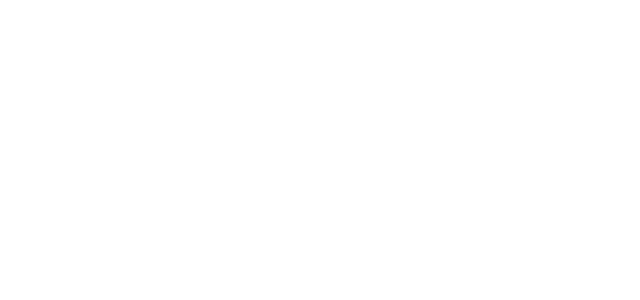
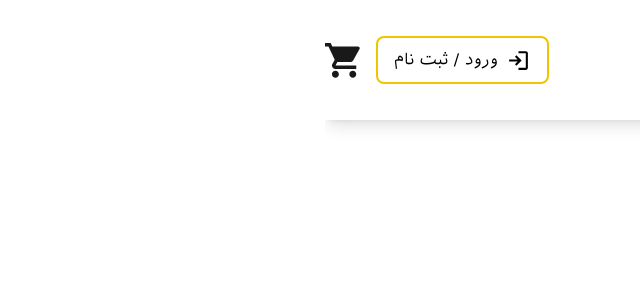
Before and after one commit to Mariasamiee/Shopping-Project, a Next.js app: page / in a window 1280 px wide. Shown: the top 300 px of the page, without its empty margins (640-1280 px from the left). Built offline with nearby package versions, Linux system fonts and the light colour scheme.

Commit message:
add Header

```diff
--- a/pages/components/ui/atoms/Badge/index.tsx
+++ b/pages/components/ui/atoms/Badge/index.tsx
@@ -3,27 +3,29 @@ import { cn } from "@/pages/core/lib/cn";
 
 export type BadgeVariant = "solid";
 export type BadgeColor = "primary";
-export type BadgeSize = "md";
+export type BadgeSize = "sm" | "md";
 
 export interface BadgeProps extends React.HTMLAttributes<HTMLSpanElement> {
     variant?: BadgeVariant;
     color?: BadgeColor;
     size?: BadgeSize;
+    rounded?: "md" | "full";
 }
 
 const sizeClasses: Record<BadgeSize, string> = {
-    md: "text-sm px-2.5 py-1 font-bold "
+    sm: "text-xs px-1.5 py-0.5",
+    md: "text-sm px-2.5 py-1",
 };
 
 const roundedClasses = {
     md: "rounded-md",
-    full: "rounded-full"
+    full: "rounded-full",
 };
 
 const colorClasses: Record<BadgeColor, Record<BadgeVariant, string>> = {
     primary: {
-        solid: "bg-primary-600"
-    }
+        solid: "bg-primary-600 text-black",
+    },
 };
 
 export function Badge({
@@ -31,14 +33,16 @@ export function Badge({
     variant = "solid",
     color = "primary",
     size = "md",
+    rounded = "md",
     children,
     ...rest
 }: BadgeProps) {
     return (
         <span
             className={cn(
-                "absolute top-3 -left-7 w-28 -rotate-45 text-center",
+                "inline-flex items-center justify-center font-bold leading-none",
                 sizeClasses[size],
+                roundedClasses[rounded],
                 colorClasses[color][variant],
                 className
             )}
--- a/pages/components/ui/atoms/Button/index.tsx
+++ b/pages/components/ui/atoms/Button/index.tsx
@@ -20,7 +20,7 @@ export interface ButtonProps extends React.ButtonHTMLAttributes<HTMLButtonElemen
 const sizeClasses: Record<ButtonSize, string> = {
     sm: "h-8 px-3 text-xs",
     md: "h-10 px-4 text-sm",
-    lg: "h-12 px-6 text-base",
+    lg: "h-12 px-4 text-base",
     xl: "h-14 px-8 text-lg",
 };
 
@@ -37,7 +37,7 @@ const roundedClasses = {
 const colorClasses: Record<ButtonColor, Record<ButtonVariant, string>> = {
     primary: {
         solid: "bg-primary-600 text-white hover:bg-primary-700 active:bg-primary-800 focus:ring-primary-500",
-        outline: "bg-white border border-primary-600 text-black hover:bg-primary-50 focus:ring-primary-500",
+        outline: "bg-white border-2 border-primary-600 text-black hover:bg-primary-50 focus:ring-primary-500",
         link: "text-primary-700 underline hover:text-primary-500"
     }
 };
--- a/pages/components/ui/atoms/Link/index.tsx
+++ b/pages/components/ui/atoms/Link/index.tsx
@@ -10,12 +10,12 @@ export interface LinkProps
     href: string;
     variant?: LinkVariant;
     underline?: LinkUnderline;
-    size?: "xs" | "sm" | "base";
+    size?: "xs" | "sm" | "base"|"he";
 }
 
 const variantClasses: Record<LinkVariant, string> = {
     primary: "text-primary-700 hover:text-primary-800",
-    muted: "text-neutral-500 hover:text-neutral-700",
+    muted: "text-neutral-600 hover:text-neutral-700",
     default: "text-neutral-800 hover:text-neutral-900",
     white: "text-white/90 hover:text-white"
 };
@@ -29,7 +29,8 @@ const underlineClasses: Record<LinkUnderline, string> = {
 const sizeClasses = {
     xs: "text-xs",
     sm: "text-sm",
-    base: "text-base"
+    base: "text-base",
+    he:"text-[22px]"
 };
 
 export function Link({
--- a/pages/components/ui/molecules/ProductCard/index.tsx
+++ b/pages/components/ui/molecules/ProductCard/index.tsx
@@ -17,9 +17,9 @@ export function ProductCard({ product }: ProductCardProps) {
                 <img src={product.thumbnail} alt={product.name} className="h-full w-full object-contain p-4" />
 
                 {hasDiscount && (
-                    <Badge>
+                    <div className="absolute top-3 -left-8 w-28 -rotate-45 bg-primary-600 text-white text-xs font-bold text-center py-1 shadow-sm">
                         {product.discountPercent}%
-                    </Badge>
+                    </div>
                 )}
             </div>
 
--- /dev/null
+++ b/pages/components/ui/organisms/Header/index.tsx
@@ -0,0 +1,51 @@
+import NextLink from "next/link";
+import { Button } from "@/pages/components/ui/atoms/Button";
+import { Link } from "@/pages/components/ui/atoms/Link";
+import { Badge } from "@/pages/components/ui/atoms/Badge";
+import { useAppSelector } from "@/pages/core/store/hooks";
+import { selectCartTotalQuantity } from "@/pages/core/store/slices/cartSlice";
+import Icon from "../../atoms/Icon";
+
+const navLinks = [
+    { label: "صفحه اصلی", href: "/" },
+    { label: "محصولات", href: "/products" },
+    { label: "فروش ویژه", href: "/sale" },
+    { label: "درباره ما", href: "/about" },
+];
+
+export function Header() {
+    const cartCount = useAppSelector(selectCartTotalQuantity);
+
+    return (
+        <header className="shadow-lg bg-white">
+            <div className="max-w-337.5 mx-auto h-30 flex items-center justify-between">
+                <NextLink href="/" className="shrink-0">
+                    <Icon name="acoIcon" size={70} />
+                </NextLink>
+
+                <nav className="flex md:flex gap-7 ml-110">
+                    {navLinks.map((link) => (
+                        <Link key={link.href} href={link.href} variant="muted" size="he" underline="none">
+                            {link.label}
+                        </Link>
+                    ))}
+                </nav>
+
+                <div className="flex items-center gap-4">
+                    <Button variant="outline" color="primary" size="lg" leftIcon={<Icon name="login" size={25} />}>
+                        ورود / ثبت نام
+                    </Button>
+
+                    <NextLink href="/cart" className="relative">
+                        <Icon name="he-cart" size={35} className="text-neutral-700" />
+                        {cartCount > 0 && (
+                            <Badge color="primary" variant="solid" size="sm" rounded="full" className="absolute -top-2 -right-1 h-5 w-5 p-0">
+                                {cartCount}
+                            </Badge>
+                        )}
+                    </NextLink>
+                </div>
+            </div>
+        </header>
+    )
+}
--- a/pages/index.tsx
+++ b/pages/index.tsx
@@ -1,6 +1,9 @@
+import { Header } from "./components/ui/organisms/Header";
+
 export default function Home() {
   return (
     <div>
+      <Header/>
     </div>
   )
 }
--- a/styles/globals.css
+++ b/styles/globals.css
@@ -25,4 +25,5 @@
 
 body {
   font-family: var(--font-sans);
+  direction: rtl;
 }
```
